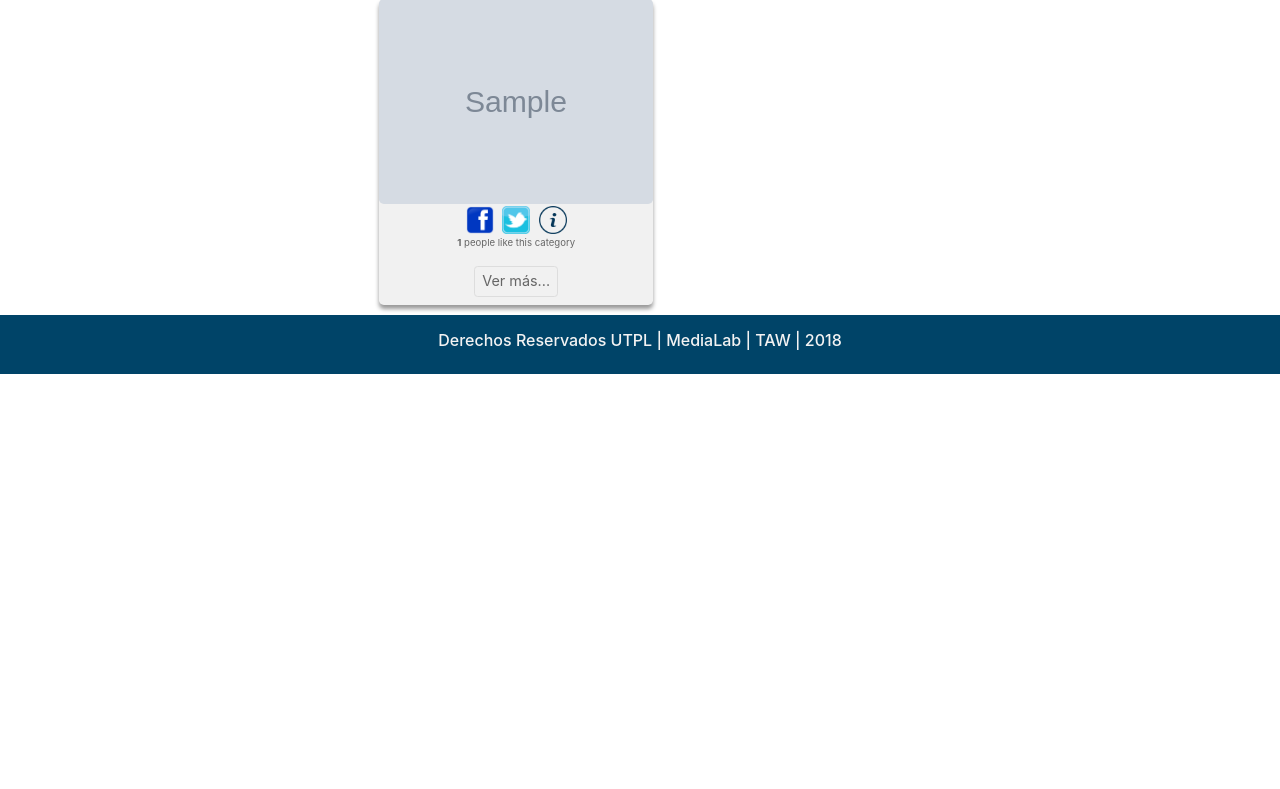
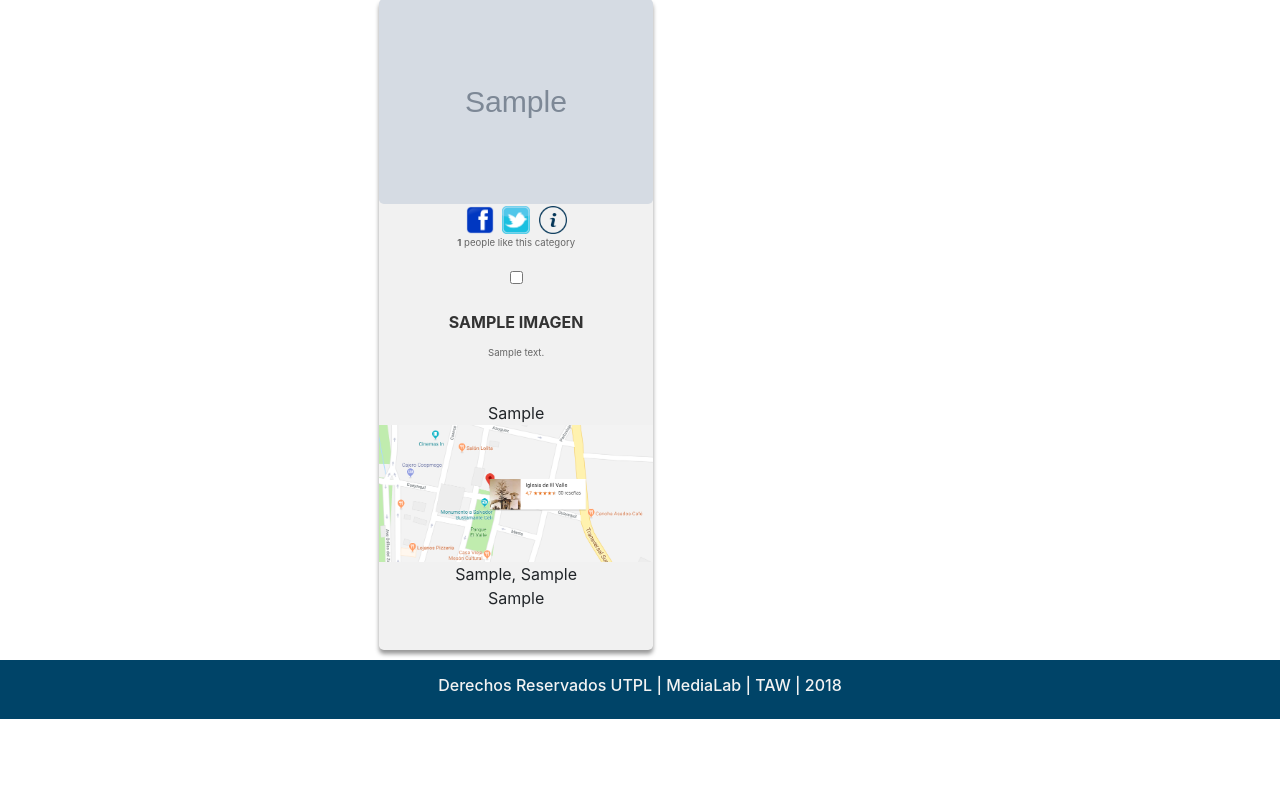
Before and after one commit to diepinto30/FototecaUTPL, a Django app: template portal/templates/internas/monumentos.html in a window 1280 px wide. Shown: the part 101-890 px from the top of the page. Run offline with Django 3.2, Linux system fonts and the light colour scheme; tables that the repository leaves empty hold one stand-in row (values such as "Sample post"); the template is opened without the code that fills it: values that come from a table or form of the project are taken from there, most other values are stand-ins (such as "Sample title", 1, 10 or a date in 2020); grey boxes marked "Sample" are stand-in pictures; parts of the project's set-up code (start-up, migrations or seed data) failed here and were passed over; some libraries are stand-ins or nearby versions.

Commit message:
versión 1.0.12

```diff
--- a/portal/static/css/galeria.css
+++ b/portal/static/css/galeria.css
@@ -1,78 +1,3 @@
-.read-more-state {
-  display: none;
-    margin-top: 4em;
-}
-
-.read-more-target {
-  opacity: 0;
-  max-height: 0;
-  font-size: 0;
-  transition: .25s ease;
-}
-
-.read-more-state:checked ~ .read-more-wrap .read-more-target {
-  opacity: 1;
-  font-size: inherit;
-  max-height: 999em;
-
-}
-
-.read-more-state ~ .read-more-trigger:before {
-  content: 'Ver más...';
-}
-
-.read-more-state:checked ~ .read-more-trigger:before {
-  content: 'Ocultar';
-}
-
-.read-more-trigger {
-  cursor: pointer;
-  display: inline-block;
-  padding: 0 .5em;
-  color: #666;
-  font-size: .9em;
-  line-height: 2;
-  border: 1px solid #ddd;
-  border-radius: .25em;
-}
-
-
-
-.read-more-states {
-  display: none;
-}
-
-.read-more-targets {
-  opacity: 0;
-  max-height: 0;
-  font-size: 0;
-  transition: .25s ease;
-}
-
-.read-more-states:checked ~ .read-more-wraps .read-more-targets {
-  opacity: 1;
-  font-size: inherit;
-  max-height: 999em;
-}
-
-.read-more-states ~ .read-more-triggers:before {
-  content: 'Comentar';
-}
-
-.read-more-states:checked ~ .read-more-triggers:before {
-  content: 'Fin Comentario';
-}
-
-.read-more-triggers {
-  cursor: pointer;
-  display: inline-block;
-  padding: 0 .5em;
-  color: #666;
-  font-size: .9em;
-  line-height: 2;
-  border: 1px solid #ddd;
-  border-radius: .25em;
-}
 
 
 .like, .dislike {
--- a/portal/templates/internas/monumentos.html
+++ b/portal/templates/internas/monumentos.html
@@ -37,6 +37,7 @@
                         <img src="{% static 'images/ico_facebook.png'%}" alt="facebook" style="height: 2em; width: 2em" class="fa button">
                         <img src="{% static 'images/ico_twitter.png'%}" alt="twitter" style="height: 2em; width: 2em" class="tw button">
                         <img src="{% static 'images/comentar.png'%}" alt="comentar" style="height: 2em; width: 2em" class="tw button">
+                        <img src="{% static 'images/seemore.png'%}" alt="ver más" style="height: 2.2em; width: 3em; margin-left: -0.4em; margin-top: -0.1em" class="tw button" onclick="seemore_{{ img.idimagen}}()">
                         <p>
                             <strong id="like_count{{img.idimagen}}">{{ img.likes }}</strong> people like this category
                             {% if user.is_authenticated %}
@@ -58,31 +59,13 @@
                         </script>
                     </div>
                 </div>
-                    <input type="checkbox" class="read-more-state" id="see{{ img.idimagen}}" >
-                    <div class="read-more-wrap">
-                        <div class="read-more-target" style="margin-top: -5em">
-
-                            <p><strong>-</strong></p><br>
-                            <p>
+                <div id="seemore{{ img.idimagen}}"  style="display: none;">
                     <nav style="background-color: black;">
                         <a class="navbar-brand n1_{{ img.idimagen}}" href="#n1" onclick="fn1_{{ img.idimagen}}()">Descripción</a>
                         <a class="navbar-brand n2_{{ img.idimagen}}" href="#" onclick="fn2_{{ img.idimagen}}()">Autor</a>
                         <a class="navbar-brand n3_{{ img.idimagen}}" href="#" onclick="fn3_{{ img.idimagen}}()">Ubicación</a>
                         <a class="navbar-brand n4_{{ img.idimagen}}" href="#" onclick="fn4_{{ img.idimagen}}()">Más</a>
-
                     </nav>
-                            </p>
-                            <!--<p>
-                                <div class="container">
-                                    <a class="like"><i class="fa fa-thumbs-o-up"></i>
-                                        Like <input class="qty1" name="qty1" readonly="readonly" type="text" value="0" />
-                                    </a>
-                                    <a class="dislike"><i class="fa fa-thumbs-o-down"></i>
-                                        Dislike <input class="qty2"  name="qty2" readonly="readonly" type="text" value="0" />
-                                    </a>
-                                </div>
-                            </p>-->
-                            <p>
                     <div id="n1-{{ img.idimagen}}" style="display: none">
                         <p>{{ img.descripcion}}</p>
                     </div>
@@ -99,18 +82,23 @@
                     <div id="n4-{{ img.idimagen}}" style="display: none">
                         <p>{{ img.descripcion}}</p>
                     </div>
+                    <p>
+                        <input type="text" value="{{ img.idimagen}}" id="idimg{{ img.idimagen}}" style="display: none" />
+                        <input type="text" value=" {{ user.id}}" id="iduser{{ user.id}}" style="display: none" />
                     </p>
-                                <!--<img src="https://maps.googleapis.com/maps/api/staticmap?center={{ img.latitud}},{{ img.longitud}}&zoom=12&size=400x400&key=[my_api_key]">-->
-
-                                <p><input type="text" value="{{ img.idimagen}}" id="idimg{{ img.idimagen}}" style="display: none" />
-                                <input type="text" value=" {{ user.id}}" id="iduser{{ user.id}}" style="display: none" /></p>
+                    <!--<p>
+                                <div class="container">
+                                    <a class="like"><i class="fa fa-thumbs-o-up"></i>
+                                        Like <input class="qty1" name="qty1" readonly="readonly" type="text" value="0" />
+                                    </a>
+                                    <a class="dislike"><i class="fa fa-thumbs-o-down"></i>
+                                        Dislike <input class="qty2"  name="qty2" readonly="readonly" type="text" value="0" />
+                                    </a>
+                                </div>
+                            </p>-->
 
                 </div>
 
-                    </div>
-                    <label for="see{{ img.idimagen}}" class="read-more-trigger"></label>
-
-                </div>
         {% else %}
             <div class="photo_list" style="border-radius: 0.3em;">
                 <img src="/media/{{ img.foto}}" alt="img_{{ img.nombre}}" style="border-radius: 0.3em;"><br>
@@ -172,6 +160,11 @@
                 document.getElementById("n3-{{ img.idimagen}}").style.display = "none";
             }
 
+            function seemore_{{ img.idimagen}}() {
+                document.getElementById("seemore{{ img.idimagen}}").style.display = "block";
+                document.getElementById("seemore{{ img.idimagen}}").src = "comentar.png";
+            }
+
 
         </script>
     {% endfor %}
```
Also changed, not shown: portal/static/images/seemore.png (added), 1 other file. Lines whose indentation alone changed are shown as unchanged.
